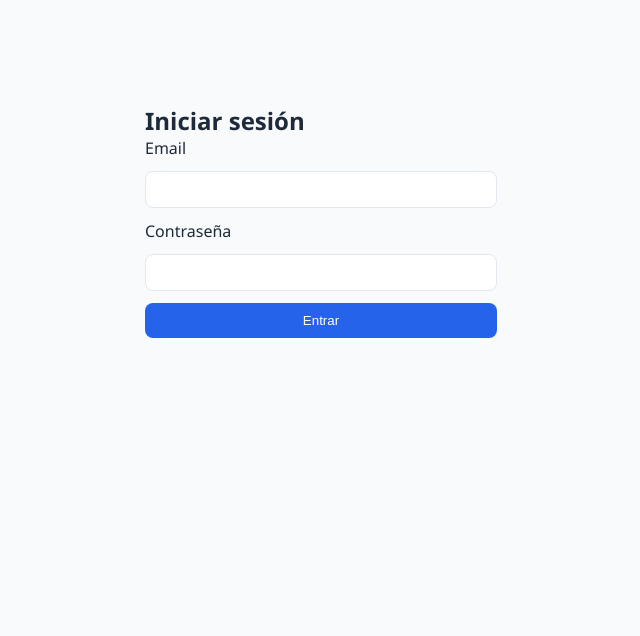
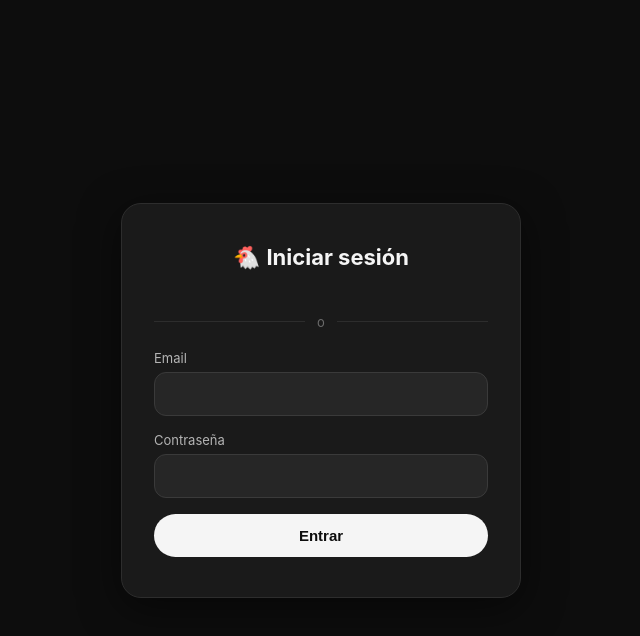
Before and after one commit to Alejito0505T/pollos-app, a plain HTML site: page frontend/login.html in a window 1280 px wide. Shown: the whole page, without its empty margins (319-959 px from the left). Drawn offline with Linux system fonts and the light colour scheme.

```diff
--- a/backend/src/routes/authRoutes.js
+++ b/backend/src/routes/authRoutes.js
@@ -4,5 +4,6 @@
 
 router.post('/registrar', AuthController.registrar);
 router.post('/login', AuthController.login);
+router.post('/google', AuthController.loginGoogle);
 
 module.exports = router;
--- a/frontend/js/pages/loginPage.js
+++ b/frontend/js/pages/loginPage.js
@@ -12,3 +12,29 @@
         mostrarAlerta('Credenciales incorrectas.', 'error');
     }
 });
+
+async function manejarRespuestaGoogle(respuesta) {
+    try {
+        const { datos } = await apiRequest('/auth/google', 'POST', {
+            credential: respuesta.credential
+        });
+        localStorage.setItem('token', datos.token);
+        localStorage.setItem('usuario', JSON.stringify(datos.usuario));
+        window.location.href = 'index.html';
+    } catch (error) {
+        mostrarAlerta(error.message || 'No se pudo iniciar sesión con Google.', 'error');
+    }
+}
+
+window.onload = () => {
+    google.accounts.id.initialize({
+        client_id: '357274690676-sbc8otj0dnhto1v13henigrhrmnn33jo.apps.googleusercontent.com',
+        callback: manejarRespuestaGoogle
+    });
+    google.accounts.id.renderButton(document.getElementById('google-btn'), {
+        theme: 'filled_black',
+        size: 'large',
+        shape: 'pill',
+        width: 336
+    });
+};
--- a/frontend/login.html
+++ b/frontend/login.html
@@ -3,23 +3,108 @@
 <head>
     <meta charset="UTF-8">
     <title>Pollos - Login</title>
-    <link rel="stylesheet" href="css/styles.css">
     <link rel="stylesheet" href="https://cdnjs.cloudflare.com/ajax/libs/font-awesome/6.5.1/css/all.min.css">
+    <script src="https://accounts.google.com/gsi/client" async defer></script>
+    <style>
+        * { box-sizing: border-box; }
+        body {
+            margin: 0;
+            min-height: 100vh;
+            display: flex;
+            align-items: center;
+            justify-content: center;
+            background: #0d0d0d;
+            font-family: -apple-system, 'Segoe UI', Roboto, sans-serif;
+        }
+        .tarjeta-login {
+            width: 100%;
+            max-width: 400px;
+            background: #1a1a1a;
+            border: 1px solid #2d2d2d;
+            border-radius: 20px;
+            padding: 40px 32px;
+            box-shadow: 0 10px 40px rgba(0,0,0,0.5);
+        }
+        .tarjeta-login h2 {
+            color: #f5f5f5;
+            text-align: center;
+            margin: 0 0 24px 0;
+            font-size: 22px;
+        }
+        .tarjeta-login h2 .pollo { margin-right: 6px; }
+        #google-btn {
+            display: flex;
+            justify-content: center;
+            margin-bottom: 20px;
+        }
+        .divisor {
+            display: flex;
+            align-items: center;
+            gap: 12px;
+            color: #6b6b6b;
+            font-size: 13px;
+            margin: 20px 0;
+        }
+        .divisor::before, .divisor::after {
+            content: '';
+            flex: 1;
+            height: 1px;
+            background: #2d2d2d;
+        }
+        .tarjeta-login label {
+            display: block;
+            color: #b4b4b4;
+            font-size: 13px;
+            margin-bottom: 6px;
+        }
+        .tarjeta-login input {
+            width: 100%;
+            background: #262626;
+            border: 1px solid #3a3a3a;
+            color: #f5f5f5;
+            padding: 13px 16px;
+            border-radius: 12px;
+            font-size: 14px;
+            margin-bottom: 16px;
+            outline: none;
+        }
+        .tarjeta-login input:focus {
+            border-color: #6b6b6b;
+        }
+        .btn-entrar {
+            width: 100%;
+            background: #f5f5f5;
+            color: #0d0d0d;
+            border: none;
+            padding: 13px;
+            border-radius: 999px;
+            font-size: 15px;
+            font-weight: 600;
+            cursor: pointer;
+            transition: background 0.2s;
+        }
+        .btn-entrar:hover { background: #d9d9d9; }
+    </style>
 </head>
 <body>
-    <div class="contenedor" style="max-width:400px; margin-top:80px;">
-        <h2>Iniciar sesión</h2>
+    <div class="tarjeta-login">
+        <h2><span class="pollo">🐔</span>Iniciar sesión</h2>
+
+        <div id="google-btn"></div>
+
+        <div class="divisor">o</div>
+
         <form id="form-login">
             <label>Email</label>
             <input type="email" id="input-email" required>
             <label>Contraseña</label>
             <input type="password" id="input-password" required>
-            <button type="submit" class="btn">Entrar</button>
+            <button type="submit" class="btn-entrar">Entrar</button>
         </form>
     </div>
 
+    <script src="js/utils/toast.js"></script>
     <script src="js/services/apiClient.js"></script>
     <script src="js/pages/loginPage.js"></script>
-    <script src="js/utils/toast.js"></script>
 </body>
 </html>
```
Also changed, not shown: backend/src/controllers/authController.js (+42 -0 lines), backend/src/models/usuarioModel.js (+11 -0 lines).
